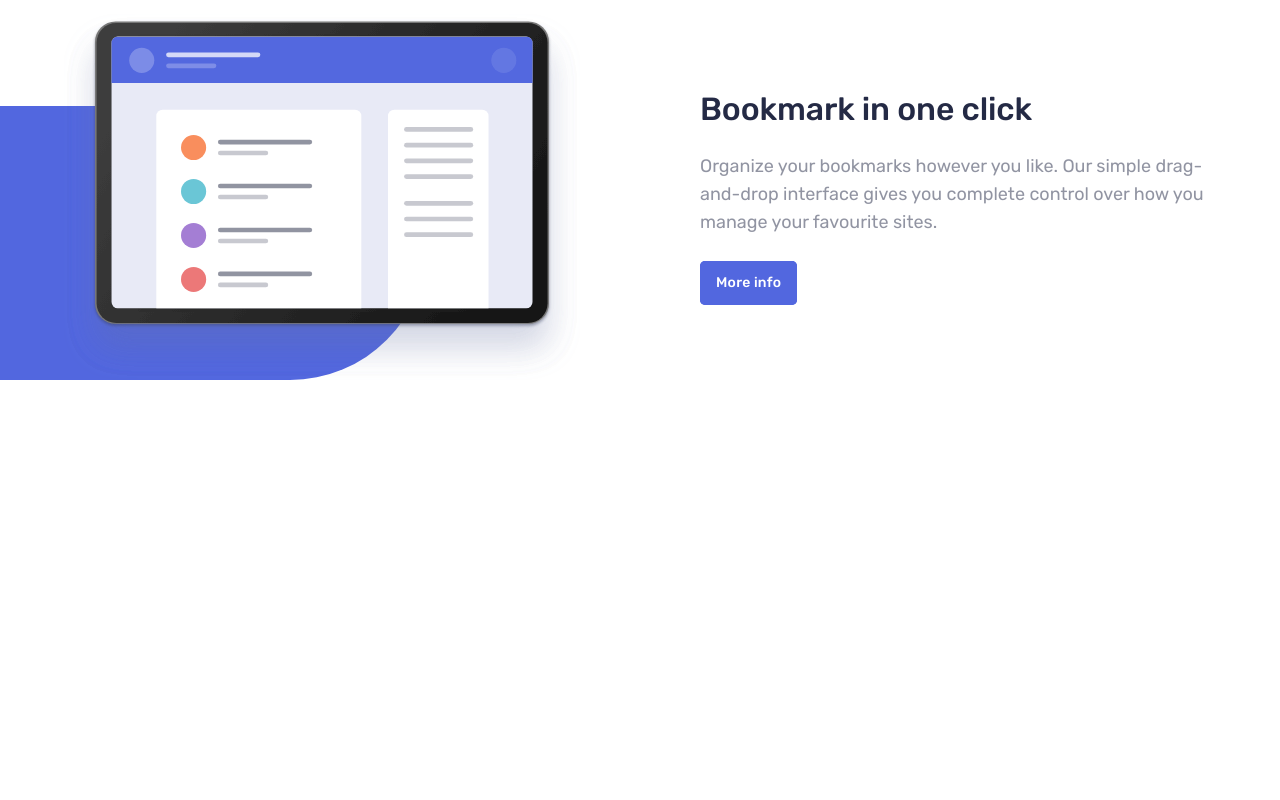
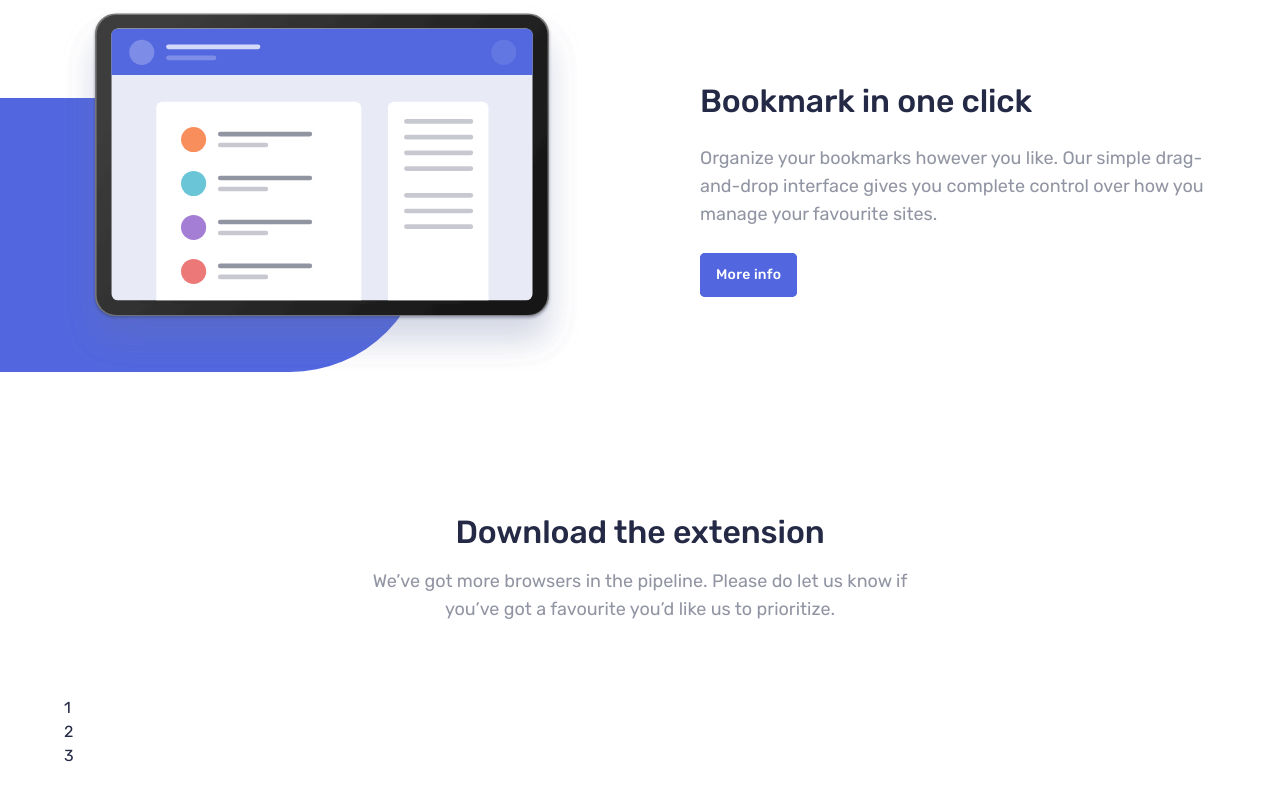
Before and after one commit to mihai3636/2026--bookmark-landing-page, a website: page index.html in a window 1280 px wide. Shown: the part 1058-1858 px from the top of the page. Before the commit the page ends 1478 px from the top, so only its background shows below. Drawn offline with Linux system fonts and the light colour scheme; files whose address does not match are found by name.

Commit message:
Add extensions section and fix spacing

```diff
--- a/index.html
+++ b/index.html
@@ -188,7 +188,7 @@
         class="container mx-auto px-4 md:px-6 lg:px-8 space-y-6 md:space-y-9"
       >
         <div
-          class="description mx-auto max-w-145 flex flex-col gap-3 text-center"
+          class="description mx-auto max-w-145 flex flex-col gap-2 text-center"
         >
           <h2 class="tp-1-mobile md:tp-2">Features</h2>
           <p class="tp-2-regular-mobile md:tp-4 text-primary-shade-50">
@@ -270,7 +270,7 @@
         </div>
 
         <div
-          class="px-4 md:px-6 lg:px-0 container lg:max-w-none mx-auto lg:mx-0 flex flex-col gap-3 text-center lg:text-start"
+          class="px-4 md:px-6 lg:px-0 container lg:max-w-none mx-auto lg:mx-0 flex flex-col gap-2 md:gap-3 text-center lg:text-start"
         >
           <h1 class="tp-1-mobile md:tp-2">Bookmark in one click</h1>
           <p class="tp-2-regular-mobile md:tp-4 text-primary-shade-50">
@@ -286,6 +286,27 @@
             >
           </div>
         </div>
+      </div>
+    </section>
+
+    <section class="extensions mt-10 lg:mt-35">
+      <div
+        class="container mx-auto px-4 md:px-6 lg:px-8 space-y-6 md:space-y-9"
+      >
+        <div
+          class="section-header mx-auto max-w-145 flex flex-col gap-2 text-center"
+        >
+          <h2 class="tp-1-mobile md:tp-2">Download the extension</h2>
+          <p class="tp-2-regular-mobile md:tp-4 text-primary-shade-50">
+            We’ve got more browsers in the pipeline. Please do let us know if
+            you’ve got a favourite you’d like us to prioritize.
+          </p>
+        </div>
+        <ul class="cards">
+          <li>1</li>
+          <li>2</li>
+          <li>3</li>
+        </ul>
       </div>
     </section>
   </body>
```
Also changed, not shown: css/output.css.
